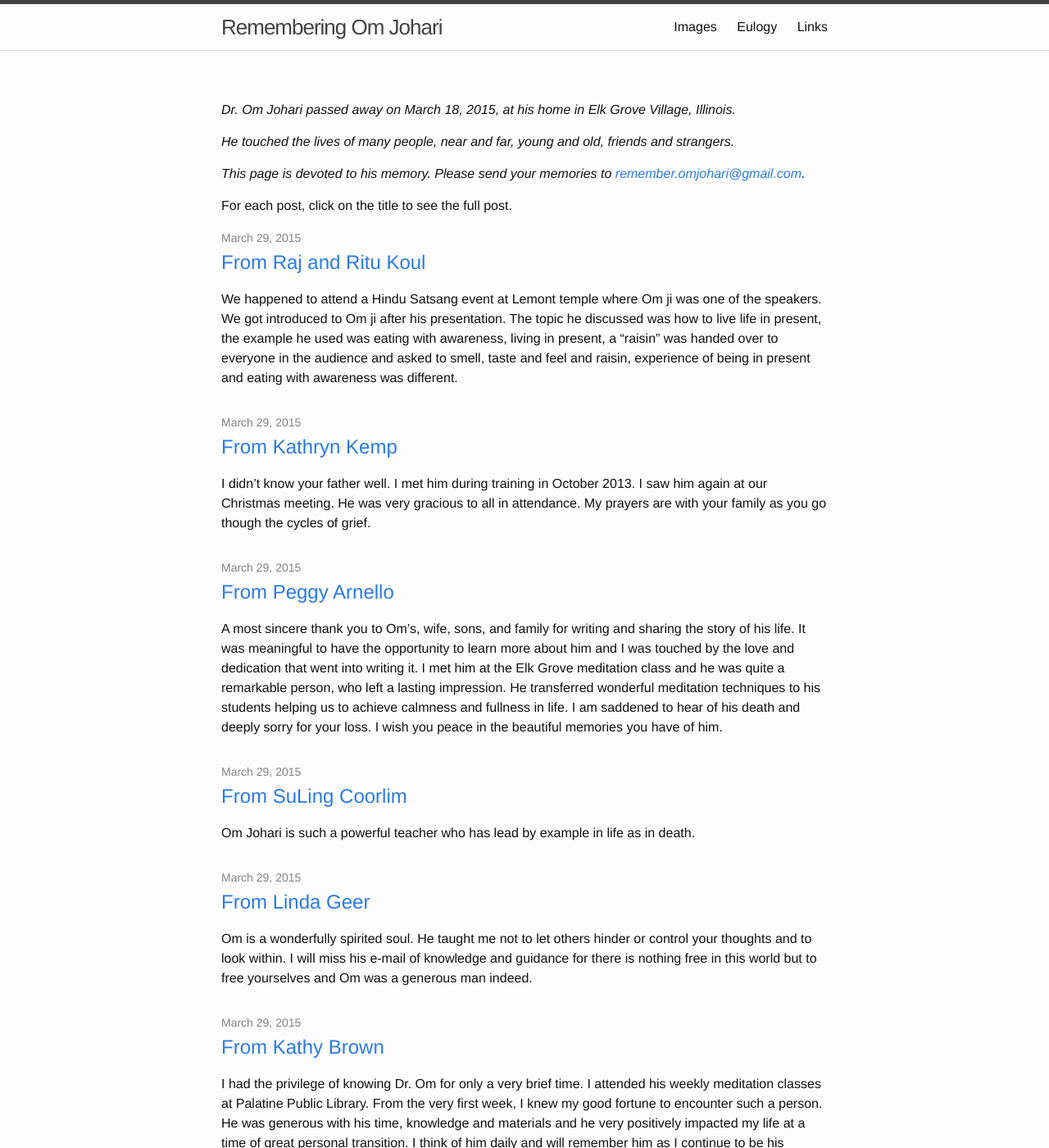
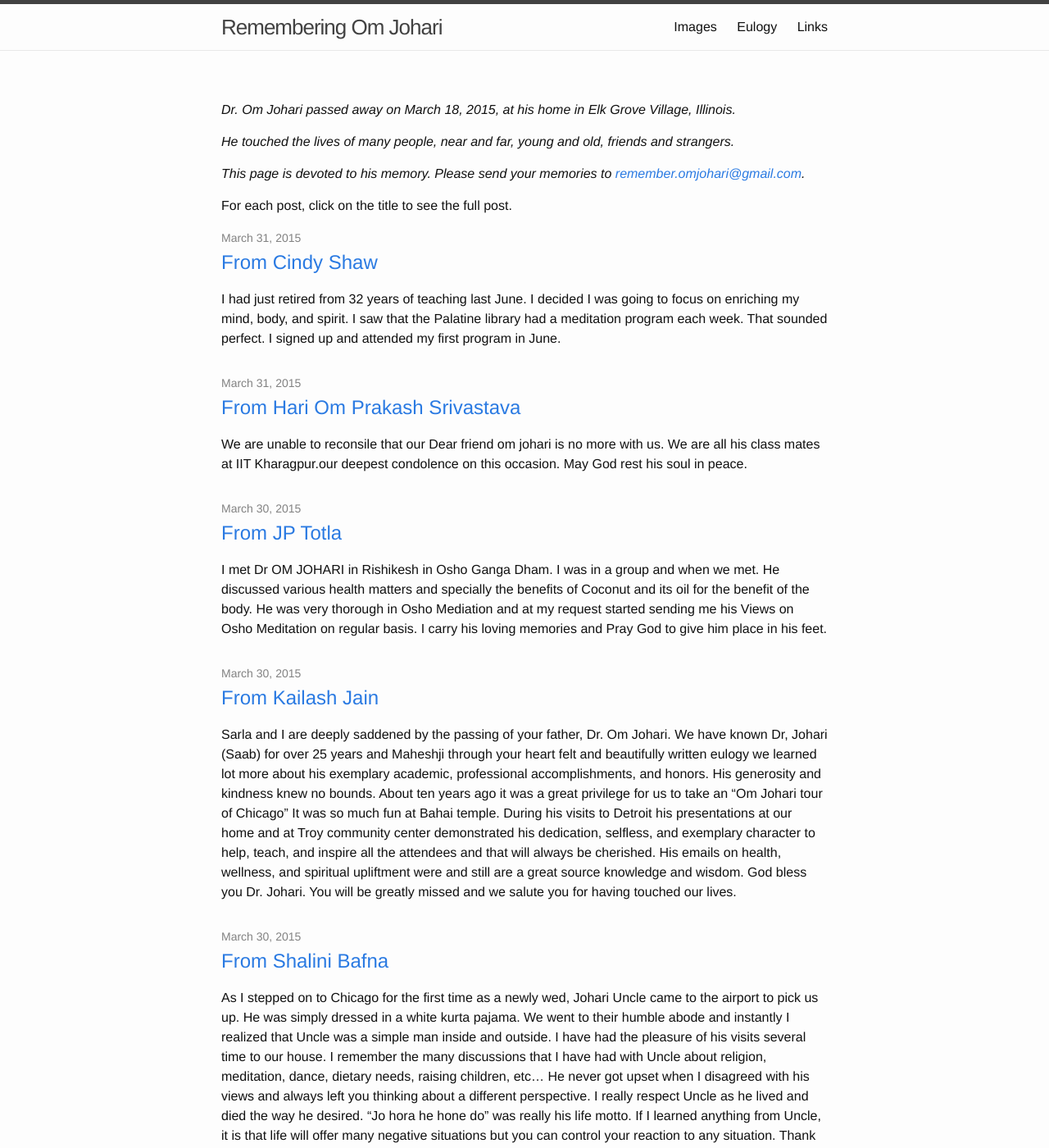
Before and after one commit to remember-omjohari/remember-omjohari.github.io, a Jekyll site: the page built from index.html, in a window 1280 px wide and 1400 px high. Shown: the whole window at 82% size. Built offline with Jekyll 4.4.1, drawn with Linux system fonts in a browser that asks for light colours; some of the changed text lies outside the part shown.

Commit message:
new posts

```diff
--- /dev/null
+++ b/_posts/2015-03-30-from-jp-totla.md
@@ -0,0 +1,9 @@
+---
+layout: post
+title:  "From JP Totla"
+date:   2015-03-30 22:14
+type: remembrance
+categories: remembrances
+---
+
+I met Dr OM JOHARI in Rishikesh in Osho Ganga Dham.  I was in a group and when we met. He discussed various health matters and specially the benefits of Coconut and its oil for the benefit of the body. He was very thorough in Osho Mediation and at my request started sending me his Views on Osho Meditation on regular basis. I carry his loving memories and Pray God to give him place in his feet.
--- /dev/null
+++ b/_posts/2015-03-30-from-kailash-jain.md
@@ -0,0 +1,9 @@
+---
+layout: post
+title:  "From Kailash Jain"
+date:   2015-03-30 19:28
+type: remembrance
+categories: remembrances
+---
+
+Sarla and I are deeply saddened by the passing of your father, Dr. Om Johari. We have known Dr, Johari (Saab) for over 25 years and Maheshji through your heart felt and beautifully written eulogy we learned lot more about his exemplary academic, professional accomplishments, and honors. His generosity and kindness knew no bounds.  About ten years ago it was a great privilege for us to take an “Om Johari tour of Chicago” It was so much fun at Bahai temple.  During his visits to Detroit his presentations at our home and at Troy community center demonstrated his dedication, selfless, and exemplary character to help, teach, and inspire all the attendees and that will always be cherished. His emails on health, wellness, and spiritual upliftment were and still are a great source knowledge and wisdom. God bless you Dr. Johari. You will be greatly missed and we salute you for having touched our lives.
--- /dev/null
+++ b/_posts/2015-03-30-from-marsha-cohen.md
@@ -0,0 +1,9 @@
+---
+layout: post
+title:  "From Marsha Cohen"
+date:   2015-03-30 13:41
+type: remembrance
+categories: remembrances
+---
+
+Dr. Om Johari was a remarkable man who had a profound impact on me and many other participants in library meditation classes. He will be greatly missed. May peace be with you all.
--- /dev/null
+++ b/_posts/2015-03-30-from-shalini-bafna.md
@@ -0,0 +1,9 @@
+---
+layout: post
+title:  "From Shalini Bafna"
+date:   2015-03-30 15:11
+type: remembrance
+categories: remembrances
+---
+
+As I stepped on to Chicago for the first time as a newly wed, Johari Uncle came to the airport to pick us up.  He  was simply dressed in a white kurta pajama.  We went to their humble abode and instantly I realized that Uncle was a simple man inside and outside.  I have had the pleasure of his visits several time to our house.  I remember the many discussions that I have had with Uncle about religion, meditation, dance, dietary needs, raising children, etc... He never got upset when I disagreed with his views and always left you thinking about a different perspective.  I really respect Uncle as he lived and died the way he desired.  "Jo hora he hone do" was really his life motto.  If I learned anything from Uncle, it is that life will offer many negative situations but you can control your reaction to any situation.  Thank you Uncle for giving so much of your time in teaching us about life.  May your soul rest in peace.
--- /dev/null
+++ b/_posts/2015-03-31-from-cindy-shaw.md
@@ -0,0 +1,20 @@
+---
+layout: post
+title:  "From Cindy Shaw"
+date:   2015-03-31 7:41
+type: remembrance
+categories: remembrances
+---
+
+I had just retired from 32 years of teaching last June. I decided I was going to focus on enriching my mind, body, and spirit. I saw that the Palatine library had a meditation program each week. That sounded perfect.  I signed up and attended my first program in June.
+
+From the moment Dr. Johari began the program, I knew it was going to be different from anything I had experienced before. Meditation was part of my yoga practice and I had completed quite a few Deepak Chopra series, but this was different. Dr. Johari focused on a different theme each week, exposing me to many scholars and references for me to further my study.  He had us read from a script that he had composed and it was a great way to not only prompt discussion, but to connect with the others attending.  Then we would meditate in a variety of ways.
+
+Dr. Johari brought great meaning to my life. I began applying his basic principles daily. Things like "live in the present", "mindful eating", "What is, is, what isn't, isn't, so be it", "learn to listen mindfully and not judge", "if you feel hurt by someone, it's because that is how YOU react to others behavior, it's your choice", and so on. I hear his voice so many times and it brings me to awareness.
+
+
+I had just recently gotten on his email list. He asked me to introduce myself to him at the next program. I am so happy now that he knew who I was. There are no mistakes. He meant so much to me.
+
+The last few weeks, he seemed a little slower and more fragile physically, but his spirit and teaching never wavered. I was devastated to learn of his passing. It will be a big hole to fill. I know that he would not want me to grieve, but to live his teachings fully. That is how I will honor him.
+
+The day he passed, I went to a bookstore and bought a book by OSHO. It will forever remind me of the man I feel so blessed to have known.
--- /dev/null
+++ b/_posts/2015-03-31-from-hari-om-prakash-srivastava.md
@@ -0,0 +1,11 @@
+---
+layout: post
+title:  "From Hari Om Prakash Srivastava"
+date:   2015-03-31 4:11
+type: remembrance
+categories: remembrances
+---
+
+We are unable to reconsile that our Dear friend om johari is no more with us.
+We are all his class mates at IIT Kharagpur.our deepest condolence on this occasion.
+May God rest his soul in peace.
```
Also changed, not shown: _posts/2015-03-29-from-raj-and-ritu-koul.md (+1 -0 lines).
